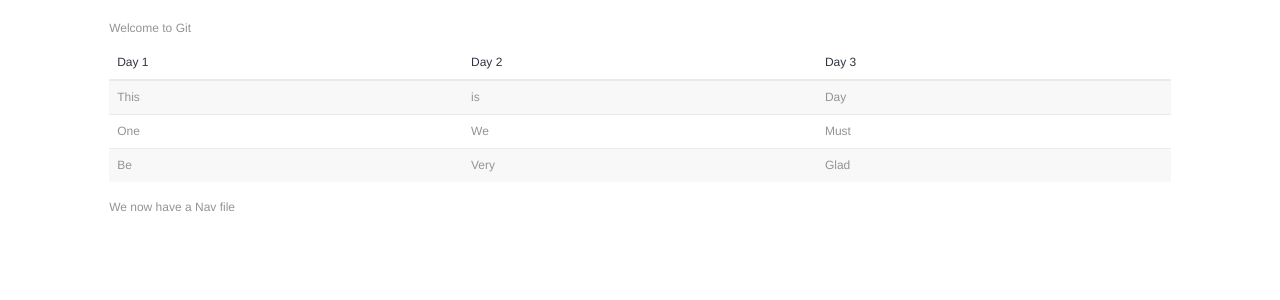
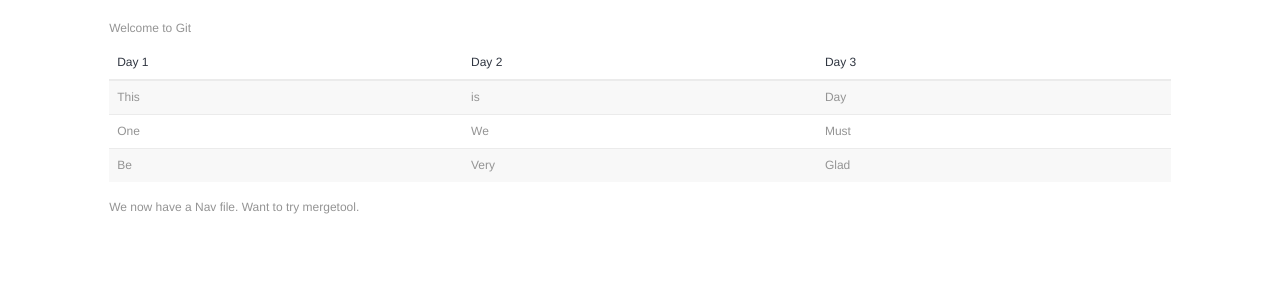
Before and after one commit to nkmwambs/repo, a PHP site: page / in a window 1280 px wide. Shown: the top 300 px of the page. Run offline with PHP 8.4, Linux system fonts and the light colour scheme; some libraries are stand-ins or nearby versions.

Commit message:
Try merge tools message on index

```diff
--- a/index.php
+++ b/index.php
@@ -57,7 +57,7 @@
 
 			<p></p>
 
-			We now have a Nav file
+			We now have a Nav file. Want to try mergetool.
 		</div>
 	</div>
 
```
